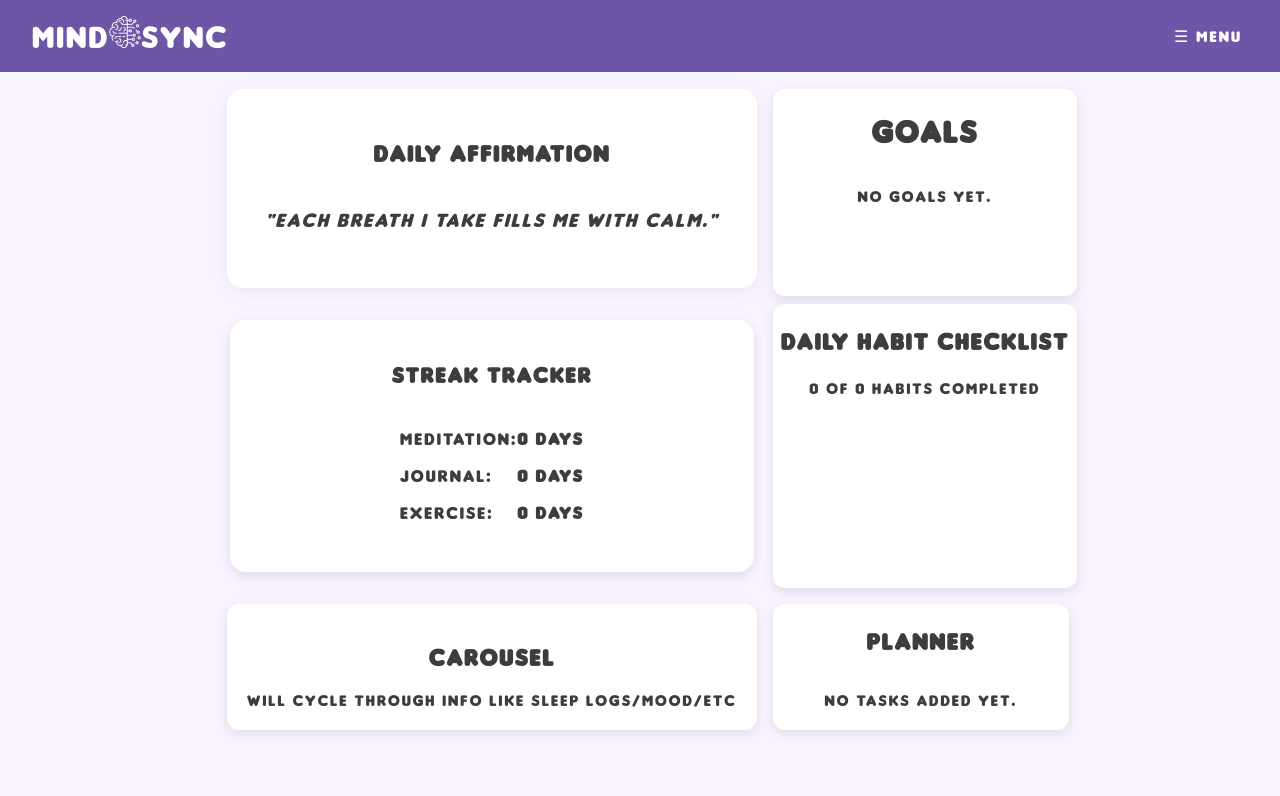
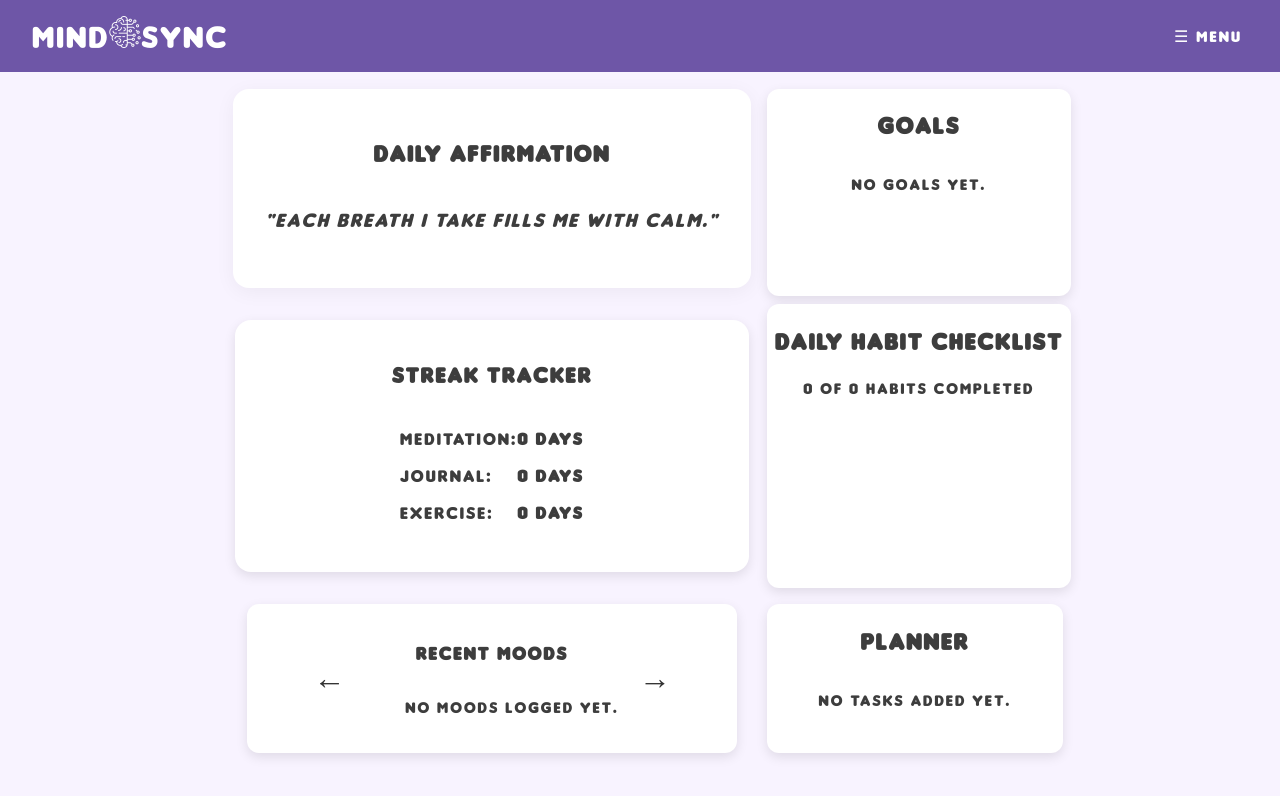
Before and after one commit to Jacob-Gauger/MindSync, a React (Create React App) app: page / in a window 1280 px wide. Shown: the top 796 px of the page. Built offline with nearby package versions, Linux system fonts and the light colour scheme.

Commit message:
Added Carousel and links on dashboard titles

```diff
--- a/src/App.js
+++ b/src/App.js
@@ -15,6 +15,7 @@ function App() {
   const [habits, setHabits] = useState([]);
   const [tasks, setTasks] = useState([]);
   const [journalEntries, setJournalEntries] = useState([]);
+  const [moodHistory, setMoodHistory] = useState([]);
   const [goals, setGoals] = useState([]);
 
   // Load habits from localStorage once
@@ -32,14 +33,14 @@ function App() {
     <div className="App">
       <Header />
       <Routes>
-        <Route path='/' element={<Dashboard habits={habits} setHabits={setHabits} tasks={tasks} goals={goals} setGoals={setGoals}/>} />
+        <Route path='/' element={<Dashboard habits={habits} setHabits={setHabits} tasks={tasks} goals={goals} setGoals={setGoals} moodHistory={moodHistory}/>} />
         <Route path="/journal" element={<Journal journalEntries={journalEntries} setJournalEntries={setJournalEntries} />} />
         <Route path="/habits" element={<HabitManager habits={habits} setHabits={setHabits} />} />
-        <Route path="/mood" element={<MoodTracker />} />
+        <Route path="/mood" element={<MoodTracker moodHistory={moodHistory} setMoodHistory={setMoodHistory}/>} />
         <Route path="/sleep" element={<Sleep />} />
         <Route path="/meditation" element={<Meditation />} />
         <Route path="/planner" element={<Planning tasks={tasks} setTasks={setTasks} />} />
-        <Route path="/goals" element={<GoalsManager goals={goals} setGoals={setGoals} />} />
+        <Route path="/goals" element={<GoalsManager goals={goals} setGoals={setGoals}/>} />
       </Routes>
     </div>
   );
--- a/src/components/Dashboard.jsx
+++ b/src/components/Dashboard.jsx
@@ -7,14 +7,14 @@ import Carousel from "./dashboardComponents/Carousel";
 import Planner from "./dashboardComponents/Planner";
 import '../css/Dashboard.css';
 
-const Dashboard=({habits, setHabits, tasks, setTasks, goals, setGoals})=>{
+const Dashboard=({habits, setHabits, tasks, setTasks, goals, setGoals, moodHistory})=>{
     return (
         <div id="dashboard">
             <Affirmations />
             <Goals goals={goals} setGoals={setGoals}/>
             <Habits habits={habits} setHabits={setHabits} />
             <Streaks />
-            <Carousel />
+            <Carousel moodHistory={moodHistory}/>
             <Planner tasks={tasks} setTasks={setTasks}/>
         </div>
     );
--- a/src/components/dashboardComponents/Carousel.jsx
+++ b/src/components/dashboardComponents/Carousel.jsx
@@ -1,13 +1,46 @@
-import React from "react";
-import '../../css/dashboardComponentsCSS/Carousel.css'
+import React, { useState } from "react";
+import "../../css/dashboardComponentsCSS/Carousel.css";
+import RecentMoods from "../pages/RecentMoods.jsx";
+import { Link } from "react-router-dom";
 
-const Carousel=()=>{
-    return(
-        <div id="carousel">
-            <h2>Carousel</h2>
-            <a>Will cycle through info like sleep logs/mood/etc</a>
-        </div>
-    )
-}
+const Carousel = ({moodHistory}) => {
+  const [currentIndex, setCurrentIndex] = useState(0);
 
-export default Carousel
+  const slides = [
+    {
+      title: <Link to="/mood">Recent Moods</Link>,
+      component: <RecentMoods moodHistory={moodHistory}/>,
+    },
+    {
+      title: "Achievements",
+      component: <p>Track milestones. Coming soon!</p>,
+    },
+    {
+      title: "Progress Charts",
+      component: <p>Visualize your wellness journey. Coming soon!</p>,
+    },
+  ];
+
+  const prevSlide = () => {
+    setCurrentIndex((prev) => (prev === 0 ? slides.length - 1 : prev - 1));
+  };
+
+  const nextSlide = () => {
+    setCurrentIndex((prev) => (prev === slides.length - 1 ? 0 : prev + 1));
+  };
+
+  return (
+    <div className="carousel-container">
+      <button className="carousel-arrow" onClick={prevSlide}>←</button>
+
+      <div className="carousel-slide-box">
+        <h3>{slides[currentIndex].title}</h3>
+        <div className="carousel-content">{slides[currentIndex].component}</div>
+      </div>
+
+      <button className="carousel-arrow" onClick={nextSlide}>→</button>
+    </div>
+  );
+};
+
+export default Carousel;
--- a/src/components/dashboardComponents/Goals.jsx
+++ b/src/components/dashboardComponents/Goals.jsx
@@ -1,4 +1,5 @@
 import React from 'react';
+import { Link } from 'react-router-dom';
 import '../../css/dashboardComponentsCSS/Goals.css'
 
 export default function GoalList({ goals, setGoals }) {
@@ -10,7 +11,7 @@ export default function GoalList({ goals, setGoals }) {
   };
  return (
     <div id='goals'>
-        <h1>Goals</h1>
+        <Link to="/goals"><h2>Goals</h2></Link>
         <ul className="goals-list">
             {goals.length === 0 ? (<p className="no-goals">No goals yet.</p>) : (
                 <ul className="goals-list">
--- a/src/components/dashboardComponents/Habits.jsx
+++ b/src/components/dashboardComponents/Habits.jsx
@@ -1,4 +1,5 @@
 import React from 'react';
+import { Link } from 'react-router-dom';
 import '../../css/dashboardComponentsCSS/Habits.css'
 
 export default function HabitChecklist({ habits, setHabits }) {
@@ -12,7 +13,7 @@ export default function HabitChecklist({ habits, setHabits }) {
 
     return (
         <div className="habit-checklist-container">
-        <h2 className="habit-title">Daily Habit Checklist</h2>
+        <Link to="/habits"><h2 className="habit-title">Daily Habit Checklist</h2></Link>
         <p className="habit-progress">{completedCount} of {habits?.length || 0} habits completed</p>
 
         <ul className="habit-list">
--- a/src/components/dashboardComponents/Planner.jsx
+++ b/src/components/dashboardComponents/Planner.jsx
@@ -1,10 +1,11 @@
 import React from "react";
+import { Link } from 'react-router-dom';
 import '../../css/dashboardComponentsCSS/Planner.css'
 
 const Planner=({tasks, setTasks})=>{
     return(
       <div id="planner">
-        <h2>Planner</h2>
+        <Link to="/planner"><h2>Planner</h2></Link>
         {tasks.length === 0 ? (
           <p>No tasks added yet.</p>
         ) : (
--- a/src/components/pages/MoodTracker.jsx
+++ b/src/components/pages/MoodTracker.jsx
@@ -1,5 +1,6 @@
 import { useState } from "react";
-import '../../css/pages/MoodTracker.css'
+import '../../css/pages/MoodTracker.css';
+import RecentMoods from "./RecentMoods";
 
 const moods = [
   { label: "Happy", emoji: "😄" },
@@ -10,10 +11,9 @@ const moods = [
   { label: "Tired", emoji: "😴" },
 ];
 
-export default function MoodTracker() {
+export default function MoodTracker({moodHistory, setMoodHistory}) {
   const [selectedMood, setSelectedMood] = useState(null);
   const [note, setNote] = useState("");
-  const [history, setHistory] = useState([]);
 
   const handleSave = () => {
     if (!selectedMood) return;
@@ -24,7 +24,7 @@ export default function MoodTracker() {
       timestamp: new Date().toLocaleString(),
     };
 
-    setHistory([newEntry, ...history]);
+    setMoodHistory([newEntry, ...moodHistory]);
     setSelectedMood(null);
     setNote("");
   };
@@ -38,9 +38,7 @@ export default function MoodTracker() {
           <button
             key={m.label}
             onClick={() => setSelectedMood(m)}
-                className={`mood-button ${
-                selectedMood?.label === m.label ? "selected" : ""
-                }`}
+            className={`mood-button ${selectedMood?.label === m.label ? "selected" : ""}`}
             title={m.label}
           >
             {m.emoji}
@@ -58,23 +56,7 @@ export default function MoodTracker() {
       <button onClick={handleSave} className="save-button">
         Save Mood
       </button>
-
-        {history.length > 0 && (
-            <div className="mood-history">
-            <h3>Recent Moods</h3>
-            <ul>
-                {history.map((entry, index) => (
-                <li key={index} className="mood-entry">
-                    <div className="mood-entry-header">
-                    <span>{entry.mood.emoji}</span>
-                    <span>{entry.timestamp}</span>
-                    </div>
-                    {entry.note && <p className="mood-entry-note">{entry.note}</p>}
-                </li>
-                ))}
-            </ul>
-            </div>
-        )}
+      <RecentMoods moodHistory={moodHistory}/>
     </div>
   );
 }
--- /dev/null
+++ b/src/components/pages/RecentMoods.jsx
@@ -0,0 +1,21 @@
+import React from 'react';
+
+const RecentMoods = ({ moodHistory = [] }) => {
+  return (
+    <div>
+      <ul>
+        {moodHistory.length > 0 ? (
+          moodHistory.map((entry, i) => (
+            <li key={i}>
+              {entry.mood?.emoji} - {entry.note} ({entry.timestamp})
+            </li>
+          ))
+        ) : (
+          <p>No moods logged yet.</p>
+        )}
+      </ul>
+    </div>
+  );
+};
+
+export default RecentMoods;
--- a/src/css/dashboardComponentsCSS/Carousel.css
+++ b/src/css/dashboardComponentsCSS/Carousel.css
@@ -1,12 +1,59 @@
-#carousel{
+.carousel-container {
   grid-row: 3;
   grid-column: 1;
   display: flex;
-    flex-direction: column;
+  flex-direction: row;
   align-items: center;
-    background-color: #ffffff; /* Or any background */
+  justify-content: center;
+  background-color: #ffffff;
   padding: 20px;
   border-radius: 12px;
   box-shadow: 0 4px 12px rgba(0, 0, 0, 0.1);
   transition: box-shadow 0.3s ease;
+  gap: 10px;
+  max-width: 450px;
+  width: 90%;
+  margin: 0 auto;
 }
+
+
+.dashboard-carousel {
+  flex-wrap: wrap;
+  justify-content: center;
+  overflow-x: auto;
+  scroll-snap-type: x mandatory;
+  display: flex;
+  padding: 1rem;
+}
+
+.carousel-track {
+  display: flex;
+  gap: 1rem;
+  scroll-snap-type: x mandatory;
+  overflow-x: scroll;
+  scrollbar-width: none;
+}
+
+.carousel-track::-webkit-scrollbar {
+  display: none;
+}
+
+.carousel-slide-box {
+  display: flex;
+  flex-direction: column;
+  align-items: center;
+}
+.carousel-slide-box a{
+    text-decoration: none;
+    color: rgb(61, 61, 61)
+}
+
+.carousel-arrow {
+  cursor: pointer;
+  font-size: 2rem;
+  user-select: none;
+  padding: 0 10px;
+  color: #333;
+  background: transparent;
+  border: none;
+}
--- a/src/css/dashboardComponentsCSS/Goals.css
+++ b/src/css/dashboardComponentsCSS/Goals.css
@@ -13,7 +13,10 @@
     padding: 4px;
     align-items: center;
 }
-
+#goals a{
+  text-decoration: none;
+  color: rgb(61, 61, 61)
+}
 .goals-list {
   list-style: none;
   padding: 0;
--- a/src/css/dashboardComponentsCSS/Habits.css
+++ b/src/css/dashboardComponentsCSS/Habits.css
@@ -11,10 +11,14 @@
     box-shadow: 0 4px 12px rgba(0, 0, 0, 0.1);
     transition: box-shadow 0.3s ease;
 }
+.habit-checklist-container a{
+    text-decoration: none;
+}
 
 .habit-title {
     font-size: 1.5rem;
     margin-bottom: 0.5rem;
+    color: rgb(61, 61, 61)
 }
 
 .habit-progress {
--- a/src/css/dashboardComponentsCSS/Planner.css
+++ b/src/css/dashboardComponentsCSS/Planner.css
@@ -11,3 +11,8 @@
     transition: box-shadow 0.3s ease;
     align-items: center;
 }
+
+#planner a{
+    text-decoration: none;
+    color: rgb(61, 61, 61)
+}
```
Lines whose indentation alone changed are shown as unchanged.
